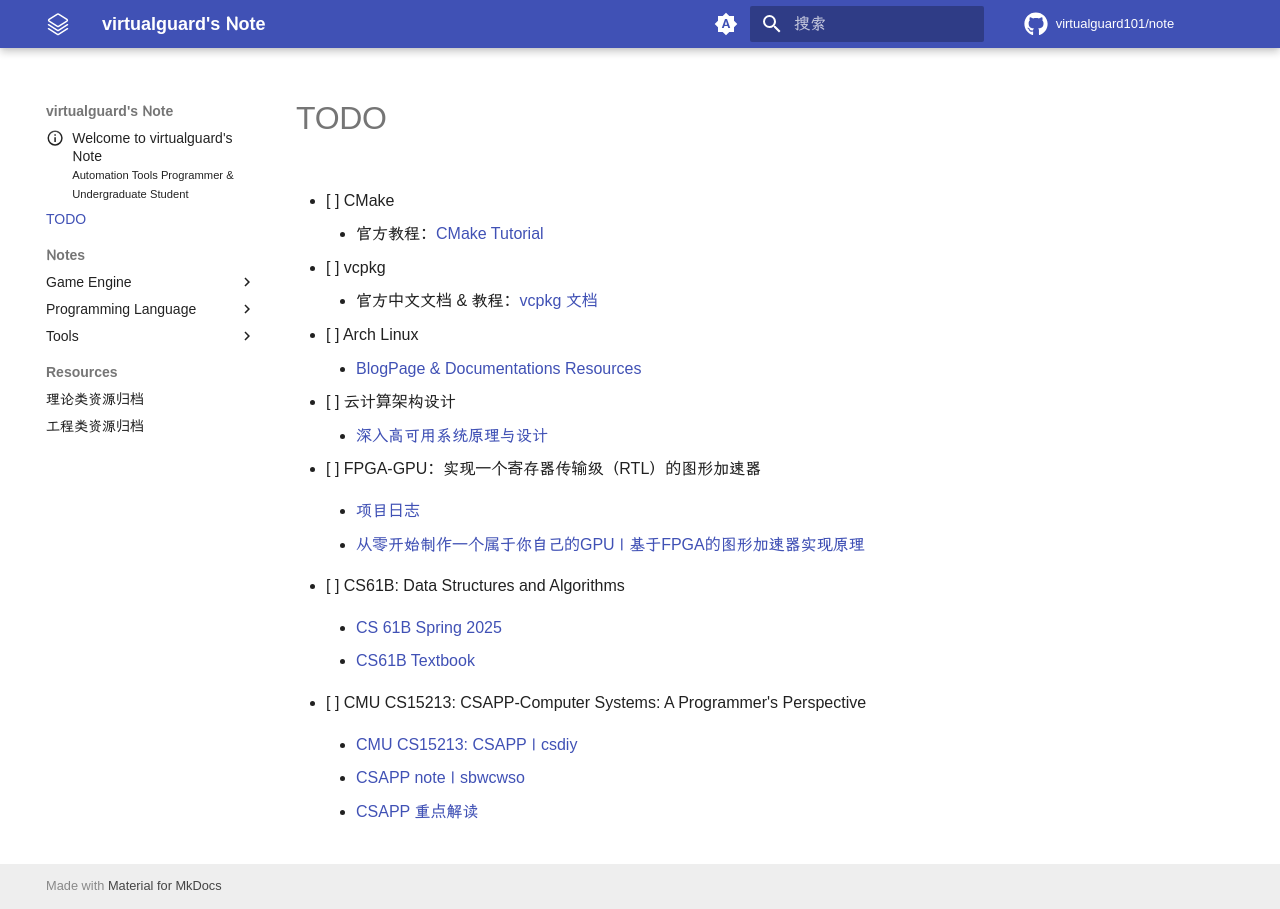
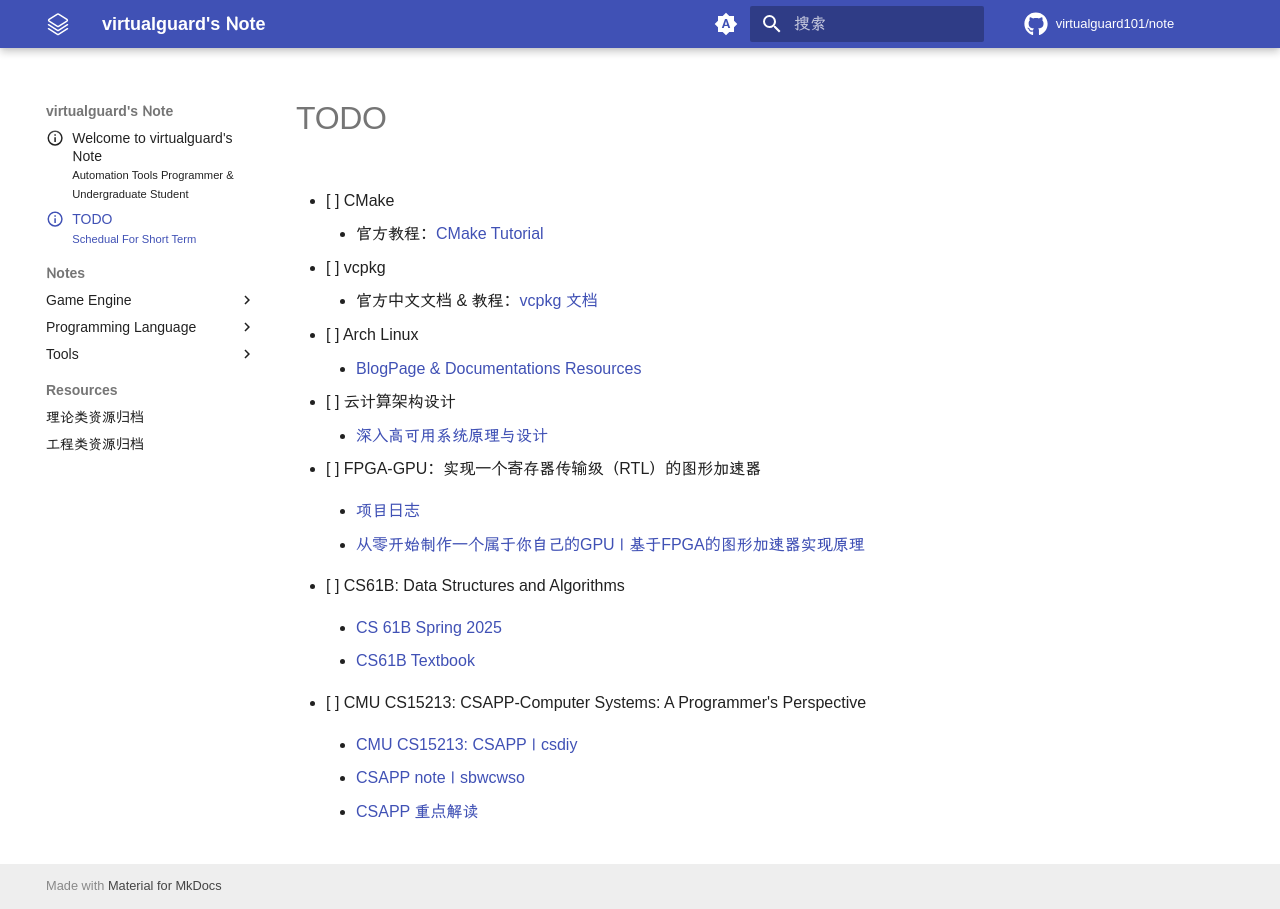
Before and after one commit to virtualguard101/note, an MkDocs documentation site: the page built from docs/TODO.md, in a window 1280 px wide. Built offline with MkDocs 1.6.1 and Material for MkDocs 9.7.7, drawn with Linux system fonts in a browser that asks for light colours; some web fonts are replaced; comment, search, counter and statistics services are not loaded.

Commit message:
update config

```diff
--- a/docs/TODO.md
+++ b/docs/TODO.md
@@ -1,3 +1,8 @@
+---
+icon: material/information-outline
+subtitle: Schedual For Short Term
+---
+
 # TODO
 
 - [ ] CMake
```
